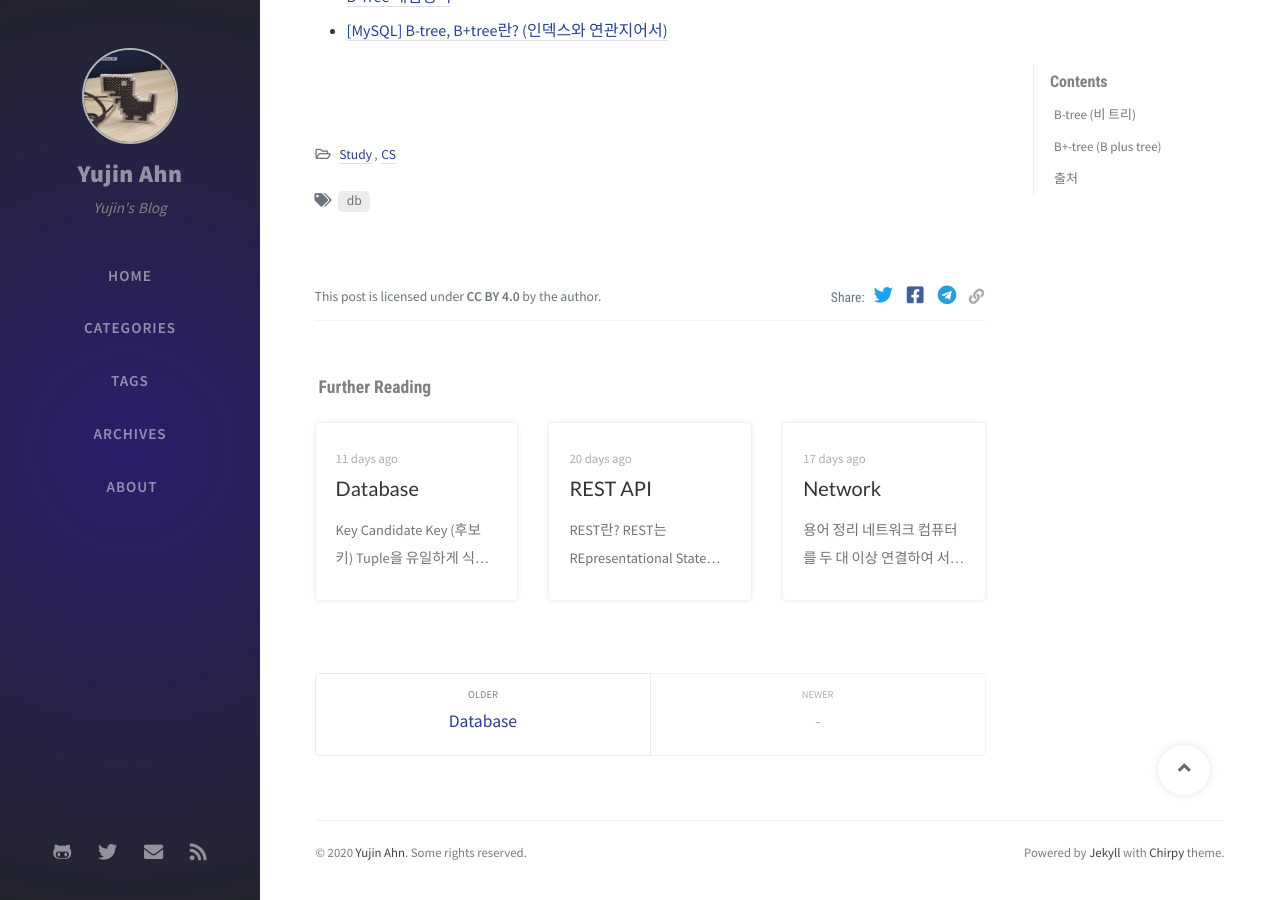
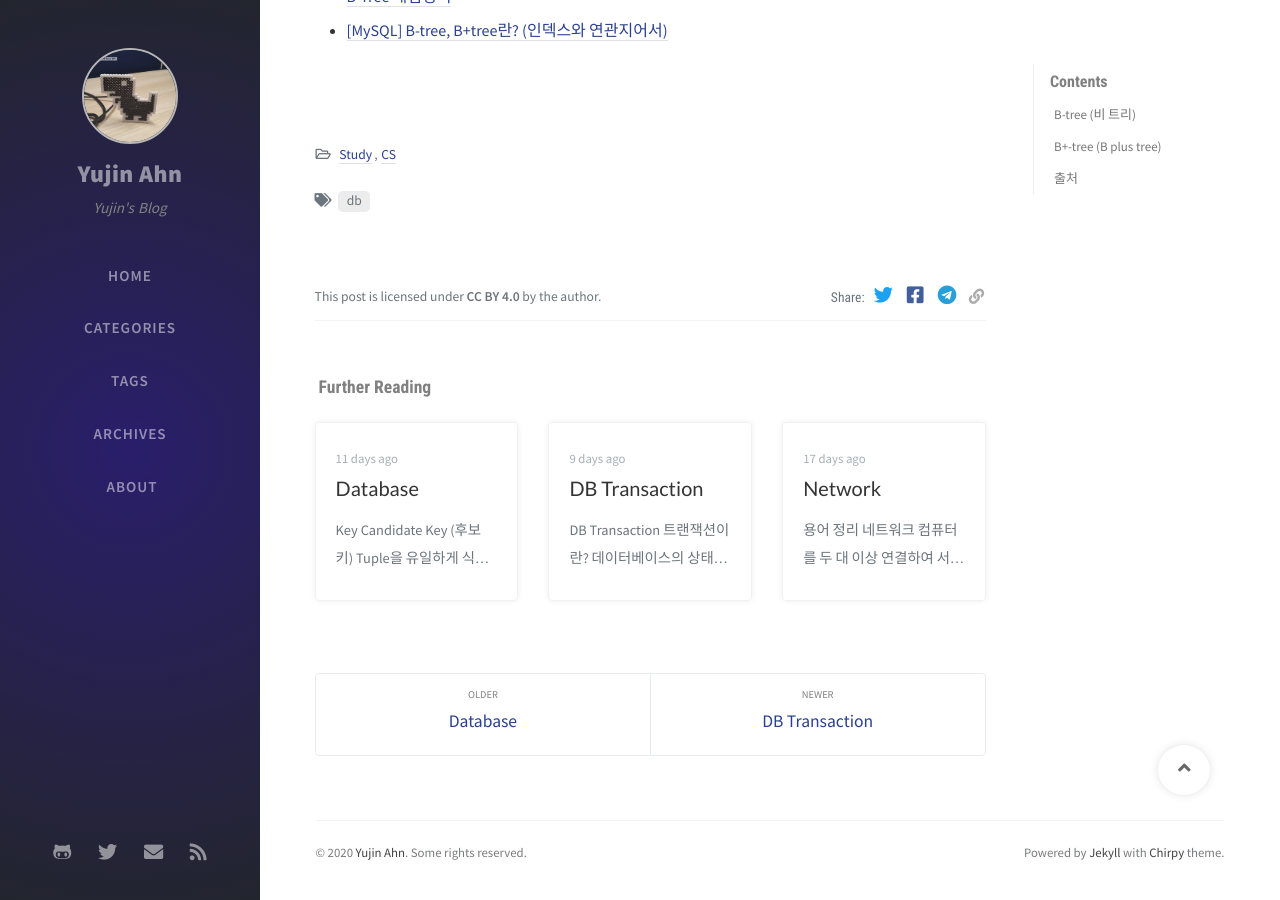
Before and after one commit to ahnyujin/ahnyujin.github.io, a Jekyll site: the page built from _posts/2020-09-18-b-tree.md, in a window 1280 px wide and 900 px high, scrolled down 1451 px. Built offline with Jekyll 4.4.1, drawn with Linux system fonts in a browser that asks for light colours; nearby versions of some CDN libraries; comment, search, counter and statistics services are not loaded; some of the changed lines change nothing that is shown; some of the changed text lies outside the part shown.

Commit message:
post dbtransaction

```diff
--- a/_posts/2020-09-18-b-tree.md
+++ b/_posts/2020-09-18-b-tree.md
@@ -1,7 +1,7 @@
 ---
 title: B+-Tree
 author: Yujin Ahn
-date: 2020-09-17 21:56:00 +0900
+date: 2020-09-18 21:56:00 +0900
 categories: [Study, CS]
 tags: [db]     # TAG names should always be lowercase
 ---
--- /dev/null
+++ b/_posts/2020-09-19-db-transaction.md
@@ -0,0 +1,44 @@
+---
+title: DB Transaction
+author: Yujin Ahn
+date: 2020-09-19 22:56:00 +0900
+categories: [Study, CS]
+tags: [db]     # TAG names should always be lowercase
+---
+# DB Transaction
+트랜잭션이란?
+데이터베이스의 상태를 변화시키기위해 수행하는 작업단위
+
+트랜잭션 특징
+- 원자성(Atomicity)
+  - 트랜잭션이 모두 반영되거나, 전혀 반영되지 않아야 한다.
+- 일관성(Consistency)
+  - 트랜잭션의 작업결과는 항상 일관성 있어야 한다.
+- 독립성(Isolation)
+  - 둘 이상의 트랜잭션이 동시에 수행되고있을때, 어떤 트랜잭션도 다른 트랜잭션 연산에 끼어들 수 없다.
+- 지속성(Durability)
+  - 트랜잭션이 성공적으로 완료되었으면, 결과는 영구적으로 반영되어야한다.
+
+Commit
+- 트랜잭션이 성공적으로 끝났고, DB가 일관성있는 상태일 때 이를 알려주기 위해 사용하는 연산
+Rollback
+- 트랜잭션 처리가 비정상적으로 종료되어 트랜잭션 원자성이 깨진 경우.
+- last consistent state로 rollback 할 수 있음
+
+# 트랜잭션 격리수준
+Isolation Level
+- 트랜잭션에서 일관성 없는 데이터를 허용하는 수준
+- 트랜잭션간의 침범을 막기 위해, 즉 트랜잭션의 독립성을 위해 Locking을 한다.
+- 무조건 Locking으로 동시에 수행되는 수많은 트랜잭션들을 순서대로 처리하는 방식으로 구현하게 되면 데이터베이스의 성능은 떨어짐 (무결성 up, 동시성 down)
+- 그렇다고 해서, 성능을 높이기 위해 Locking의 범위를 줄인다면, 잘못된 값이 처리될 문제가 발생 (동시성 up, 무결성 down)
+- 효율적인 Locking이 필요하다,
+
+# Isolation level 종류
+1. Read Uncommitted (레벨 0)
+2. Read Uncommitted (레벨 1)
+3. Repeatable Read (레벨 2)
+4. Serializable (레벨 3)
+
+# 출처
+- [DBMS는 어떻게 트랜잭션을 관리할까?](https://d2.naver.com/helloworld/407507)
+- [Transaction Isolation Level](https://github.com/gyoogle/tech-interview-for-developer/blob/master/Computer%20Science/Database/Transaction%20Isolation%20Level.md)
```
